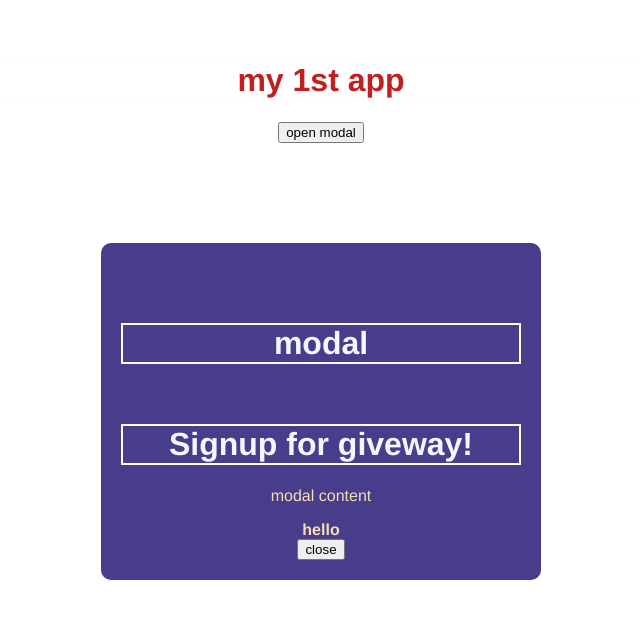
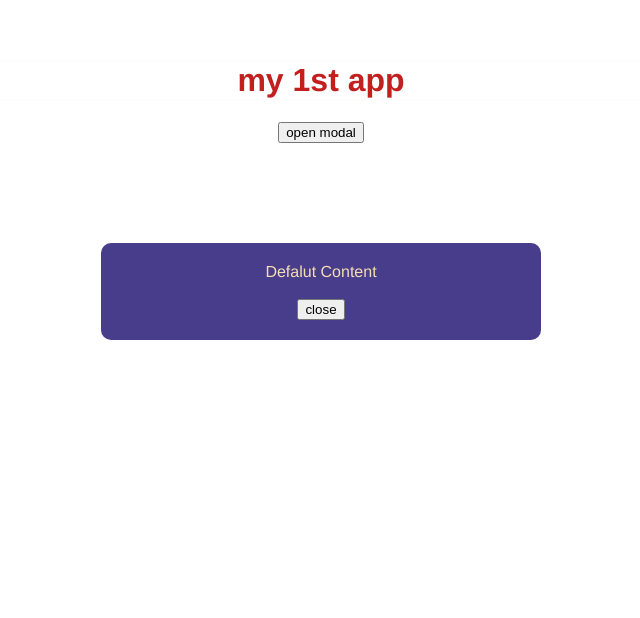
Before and after one commit to Arik096/vue_cli, a Vue app in the folder model-project/: page / in a window 1280 px wide. Shown: the top 618 px of the page, without its empty margins (319-959 px from the left). Built offline with nearby package versions, Linux system fonts and the light colour scheme.

Commit message:
Update Model.vue

```diff
--- a/model-project/src/components/Model.vue
+++ b/model-project/src/components/Model.vue
@@ -1,11 +1,15 @@
 <template>
   <div class="dropout">
-        <div class="modal" :class="{sale: theme === 'sale', dark: theme === 'dark'}">
-            <h1>modal</h1>
-            <h1>{{header}}</h1>
-            <p>modal content</p>
-            <strong>{{text}}</strong>
-            <br>
+    <div
+      class="modal"
+      :class="{ sale: theme === 'sale', dark: theme === 'dark' }"
+    >
+      <slot>Defalut Content</slot>
+      <div class="actions">
+        <slot name="links"> </slot>
+        <slot name="url"> </slot>
+      </div>
+      <br />
       <button @click.self="closeModal">close</button>
     </div>
   </div>
@@ -13,24 +17,24 @@
 
 <script>
 export default {
-    props: ["header", "text" , "theme"],
+  props: ["theme"],
   methods: {
-        closeModal(){
-            this.$emit('close');
-        }
-    }
-}
+    closeModal() {
+      this.$emit("close");
+    },
+  },
+};
 </script>
 
 <style>
-.modal{
+.modal {
   width: 400px;
   padding: 20px;
-    margin: 100px auto ;
+  margin: 100px auto;
   background: rgb(50, 134, 113);
   border-radius: 10px;
 }
-.backdrop{
+.backdrop {
   top: 0;
   position: absolute;
   z-index: 0;
@@ -38,18 +42,27 @@ export default {
   width: 100%;
   height: 100%;
 }
-.modal h1{
-    color:aliceblue;
+.modal h1 {
+  color: aliceblue;
 }
-.modal p{
+.modal p {
   font-style: normal;
 }
-.modal.sale{
+.modal.sale {
   background-color: crimson;
   color: white;
 }
-.modal.dark{
+.modal.dark {
   background-color: darkslateblue;
   color: wheat;
 }
+.modal .actions a {
+  color: black;
+  padding: 8px;
+  border: 1px solid rgb(112, 148, 112);
+  border-radius: 5px;
+  margin: 10px;
+  text-decoration: none;
+  color: wheat;
+}
 </style>
```
Lines whose indentation alone changed are shown as unchanged.
